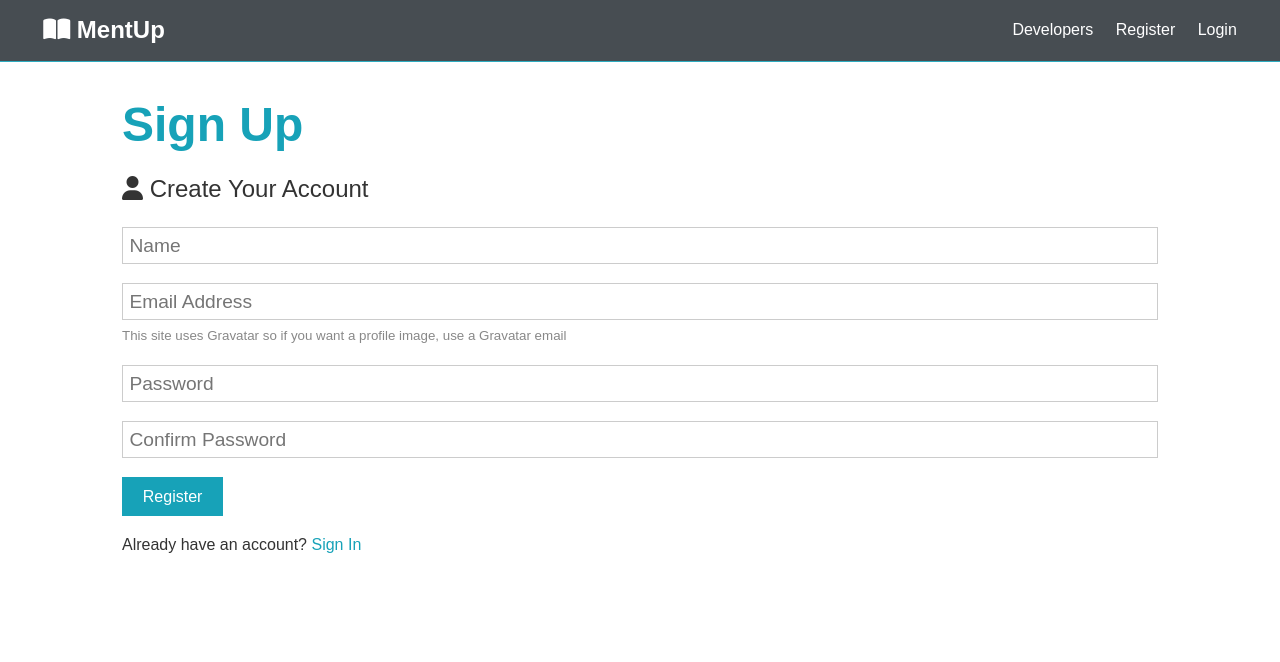
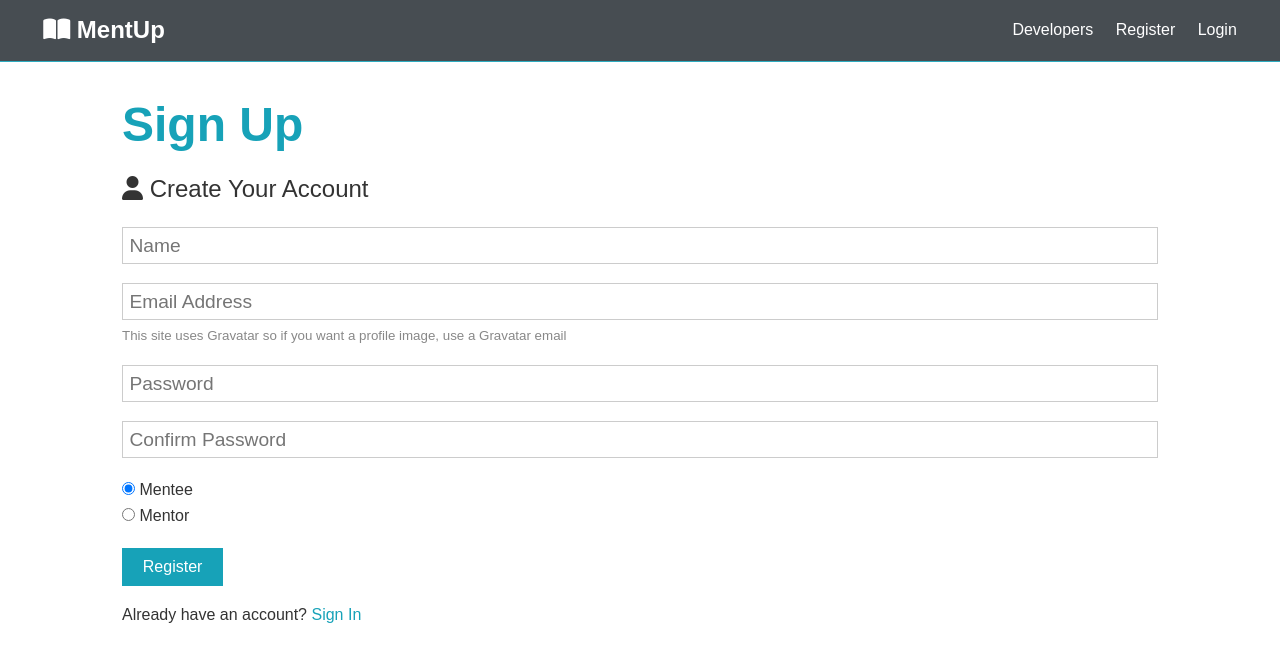
Before and after one commit to opportunity-hack-san-jose-2019/Team15, a React (Create React App) app in the folder client/: page /register in a window 1280 px wide. Shown: the top 662 px of the page. Built offline with nearby package versions, Linux system fonts and the light colour scheme.

Commit message:
registering users

```diff
--- a/client/src/components/auth/Register.js
+++ b/client/src/components/auth/Register.js
@@ -1,23 +1,44 @@
 import React, { Fragment, useState } from 'react';
+import axios from 'axios';
 
 const Register = () => {
   const [formData, setFormData] = useState({
     name: '',
     email: '',
     password: '',
-    password2: ''
+    password2: '',
+    userType: 0
   });
 
-  const { name, email, password, password2 } = formData;
-  const onChange = e =>
+  const { name, email, password, password2, userType } = formData;
+  const onChange = async e =>
     setFormData({ ...formData, [e.target.name]: e.target.value });
 
-  const onSubmit = e => {
+  const onSubmit = async e => {
     e.preventDefault();
+    console.log(userType);
     if (password !== password2) {
       console.log('password dont match');
     } else {
-      console.log(formData);
+      const newUser = {
+        name,
+        email,
+        password,
+        userType
+      };
+
+      try {
+        const config = {
+          headers: {
+            'Content-Type': 'application/json'
+          }
+        };
+        const body = JSON.stringify(newUser);
+        const res = await axios.post('/api/users', body, config);
+        console.log(res.data);
+      } catch (err) {
+        console.error(err.response.data);
+      }
     }
   };
 
@@ -72,6 +93,23 @@ const Register = () => {
             minLength='6'
           />
         </div>
+        <div className='form-group'>
+          <input
+            type='radio'
+            value={0}
+            onChange={e => onChange(e)}
+            name='userType'
+            checked='checked'
+          />{' '}
+          Mentee <br></br>
+          <input
+            type='radio'
+            value={1}
+            onChange={e => onChange(e)}
+            name='userType'
+          />{' '}
+          Mentor <br></br>
+        </div>
         <input type='submit' className='btn btn-primary' value='Register' />
       </form>
       <p className='my-1'>
```
